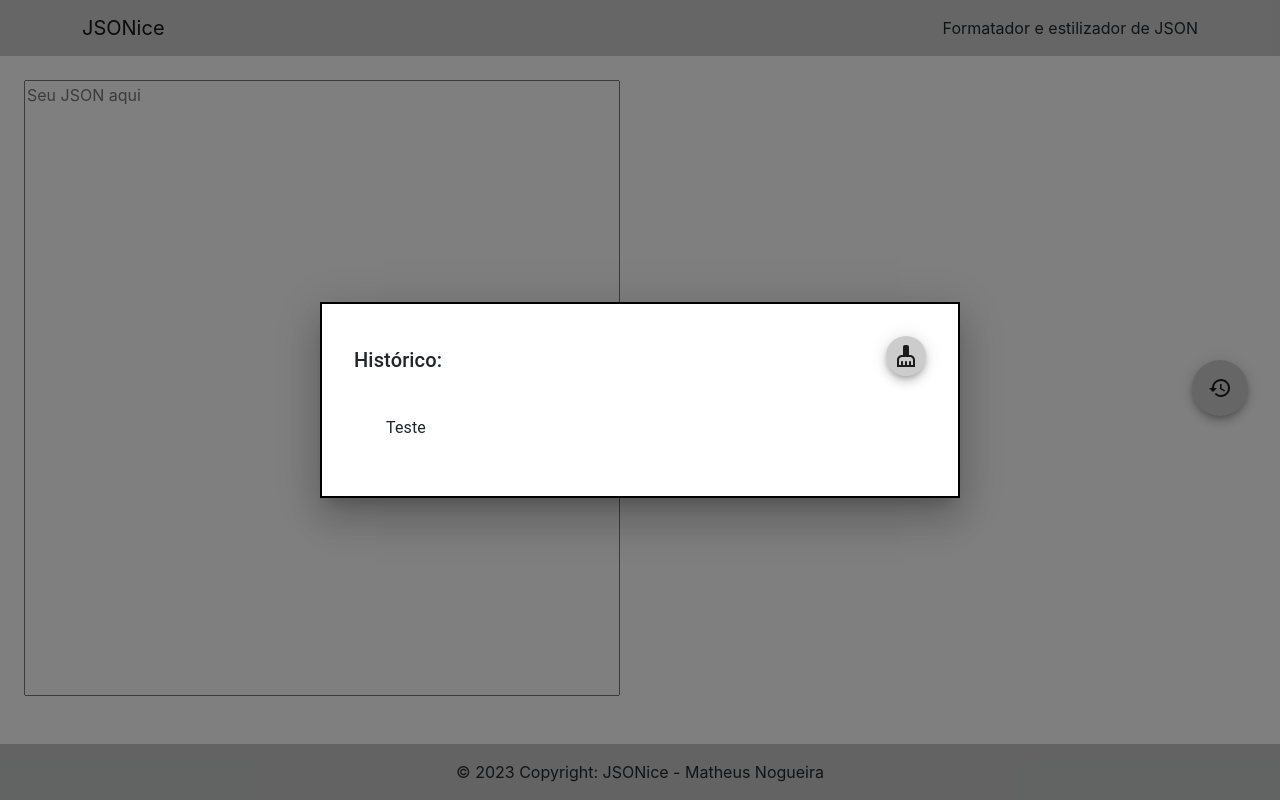
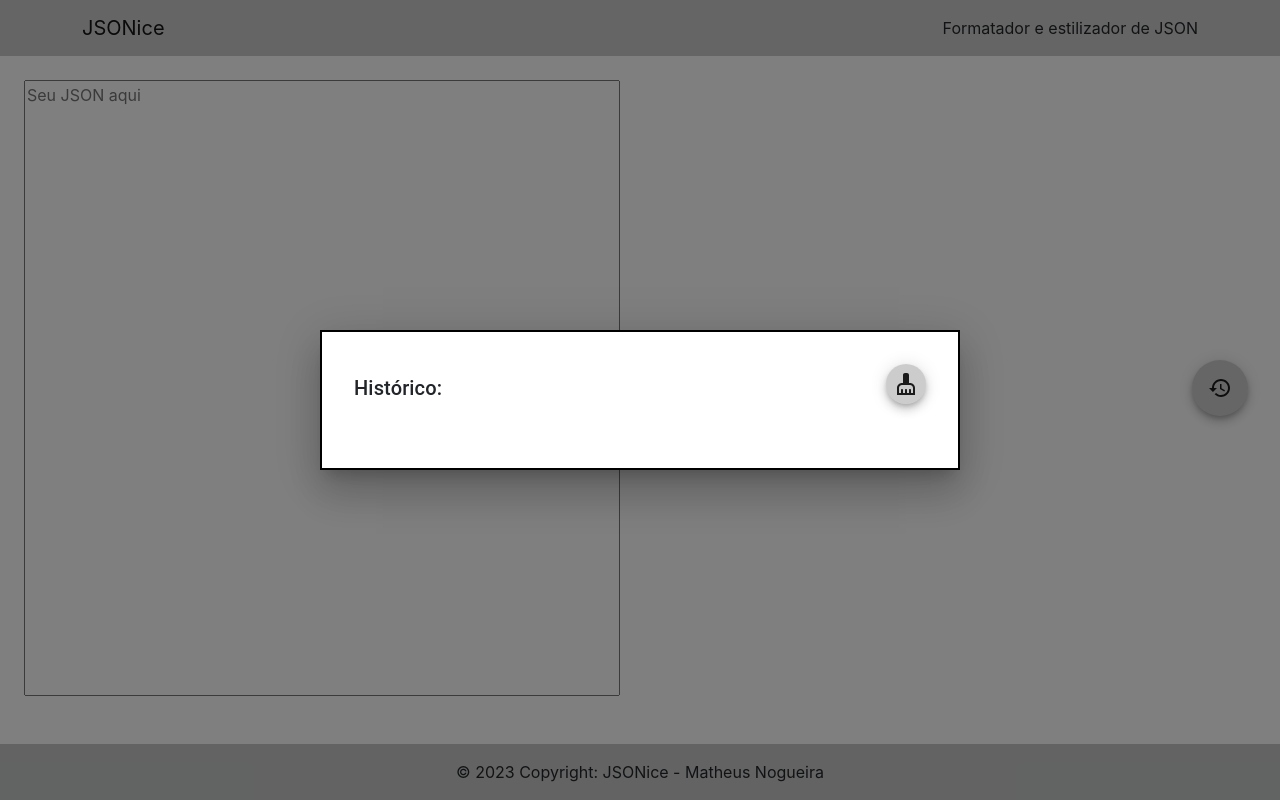
Before and after one commit to matheusnog/jsonice, a React (Create React App) app: page / in a window 1280 px wide. Both pictures are taken after a click on the button "add". Built offline with nearby package versions, Linux system fonts and the light colour scheme; the HTML template or start-up script is replaced by a standard one.

Commit message:
Criando componente de histórico

```diff
--- a/src/components/Content/Content.jsx
+++ b/src/components/Content/Content.jsx
@@ -5,6 +5,7 @@ import { Fab, Grid, Modal, Box, Typography, List, ListItem, ListItemButton } fro
 import { JsonViewer } from '@textea/json-viewer';
 import React, { useEffect, useState } from 'react';
 import './Content.css';
+import History from '../History/History';
 
 const styleModal = {
     position: 'absolute',
@@ -22,6 +23,7 @@ const Content = () => {
     const [json, setJson] = useState('')
     const [formattedJson, setFormattedJson] = useState(null)
     const [modalOpen, setModalOpen] = useState(false)
+    const [history, setHistory] = useState('')
 
     useEffect(() => {
         try {
@@ -48,20 +50,22 @@ const Content = () => {
     }
 
     function openHistoryModal() {
+        showHistory()
         setModalOpen(true)
     }
 
-    function showHistory() {
+    function showHistory(clear = false) {
         var data = ''
         for (var i = 0; i < localStorage.length; i++) {
             data += localStorage.getItem(localStorage.key(i));
             data += " - ";
         }
-        return data;
+        setHistory(<History />)
     }
 
     function clearHistory() {
         localStorage.clear();
+        showHistory(true)
     }
 
     return (
@@ -82,19 +86,7 @@ const Content = () => {
                         </Fab>
                     </div>
                     <Typography id="modal-modal-description" sx={{ mt: 2 }}>
-                        {showHistory()}
-                        <List>
-                            <ListItem>
-                                <ListItemButton
-                                    color="neutral"
-                                    disabled={false}
-                                    selected={false}
-                                    variant="soft"
-                                >
-                                    <span>Teste</span>
-                                </ListItemButton>
-                            </ListItem>
-                        </List>
+                        {history}
                     </Typography>
                 </Box>
             </Modal>
--- /dev/null
+++ b/src/components/History/History.jsx
@@ -0,0 +1,33 @@
+import React from 'react';
+import { List, ListItem, ListItemButton } from '@mui/material';
+
+class History extends React.Component {
+    render() {
+        function returnHistory() {
+            const rows = [];
+            for (var i = 0; i < localStorage.length; i++) {
+                rows.push(
+                    <ListItem>
+                        <ListItemButton
+                            color="neutral"
+                            disabled={false}
+                            selected={false}
+                            variant="soft"
+                        >
+                            <span>{localStorage.getItem(localStorage.key(i))}</span>
+                        </ListItemButton>
+                    </ListItem>
+                );
+            }
+            return rows;
+        }
+
+        return (
+            <List>
+                {returnHistory()}
+            </List>
+        )
+    }
+}
+
+export default History;
```
